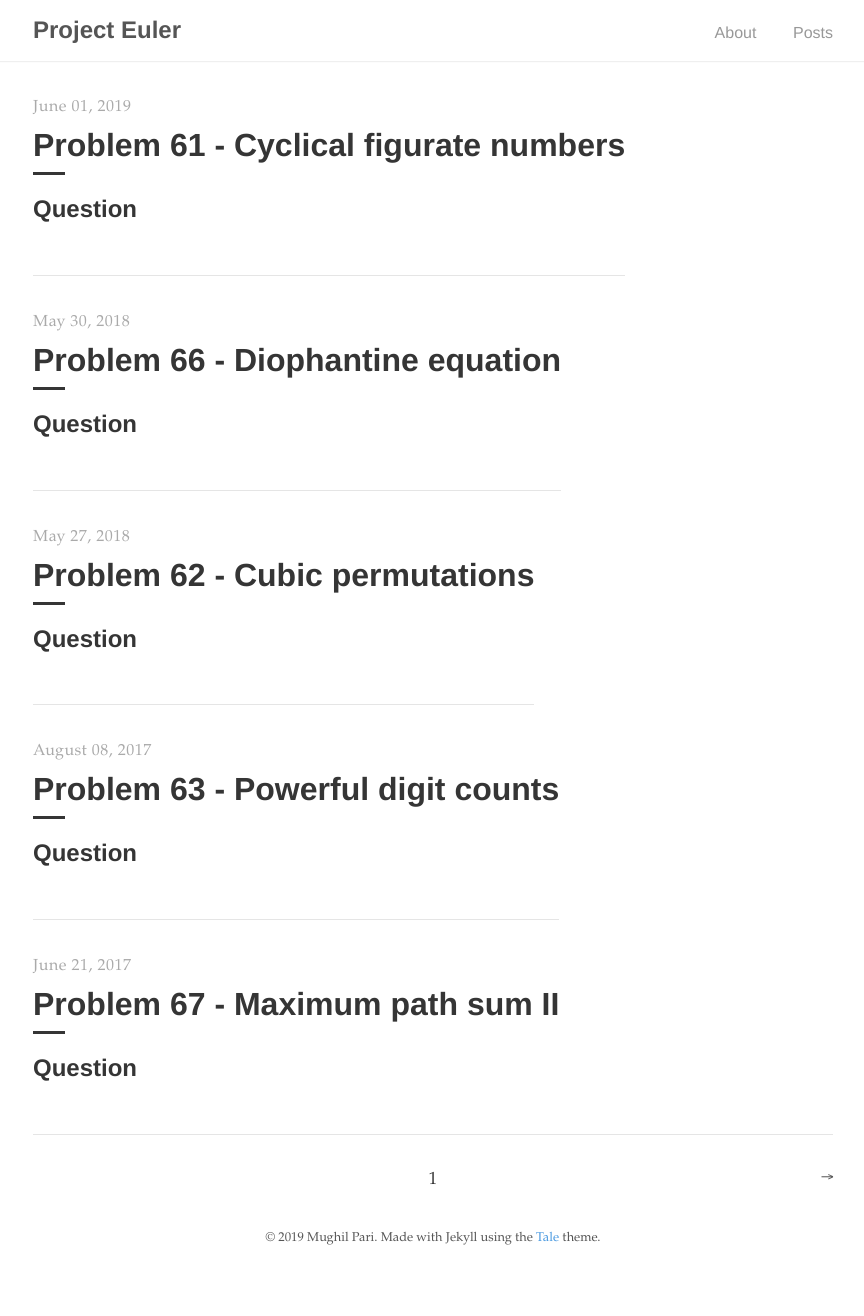
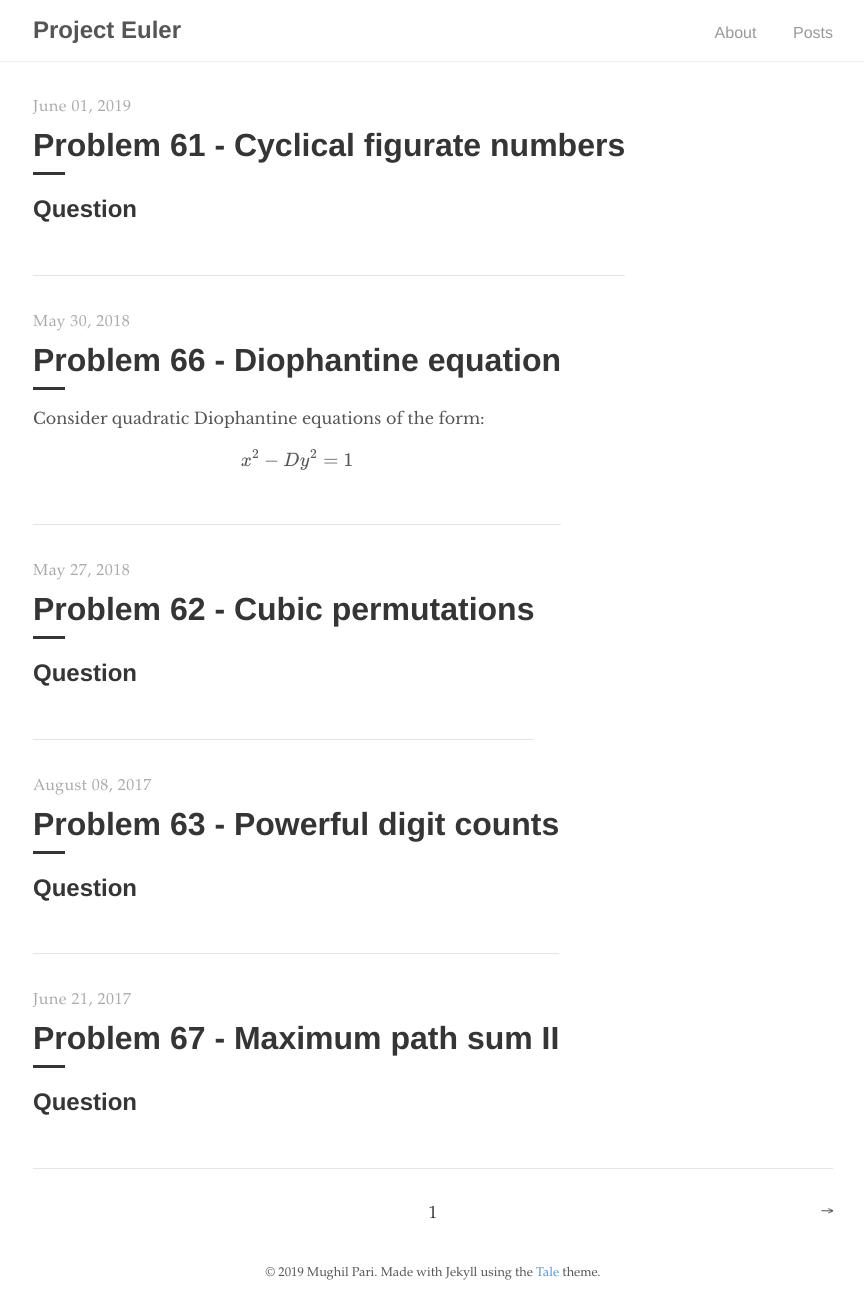
Before and after one commit to MughilM/ProjectEuler, a Jekyll site: the page built from docs/index.html, in a window 1280 px wide. Shown: the whole page, without its empty margins (207-1071 px from the left). Built offline with Jekyll 4.4.1, drawn with Linux system fonts in a browser that asks for light colours; nearby versions of some CDN libraries; the list of posts is cut into pages by our own code; before the commit the page ends 1281 px from its top, so only the background shows below that.

Commit message:
Excerpt test, added truncatewords back...

```diff
--- a/docs/_layouts/home.html
+++ b/docs/_layouts/home.html
@@ -10,10 +10,9 @@
         <h1 class="catalogue-title">{{ post.title }}</h1>
         <div class="catalogue-line"></div>
 
-        <p>
-          {{ post.excerpt }}
-        </p>
-
+		<p>
+          {{ post.excerpt | truncatewords: 30 }}
+		</p>
       </div>
     </a>
   {% endfor %}
--- a/docs/_posts/2018-05-30-Problem-66---Diophantine-equation.md
+++ b/docs/_posts/2018-05-30-Problem-66---Diophantine-equation.md
@@ -4,8 +4,6 @@
 date: 2018-05-30 14:57
 number: 66
 ---
-
-## Question
 
 Consider quadratic Diophantine equations of the form: \\[x^2-Dy^2=1\\]
 
```
